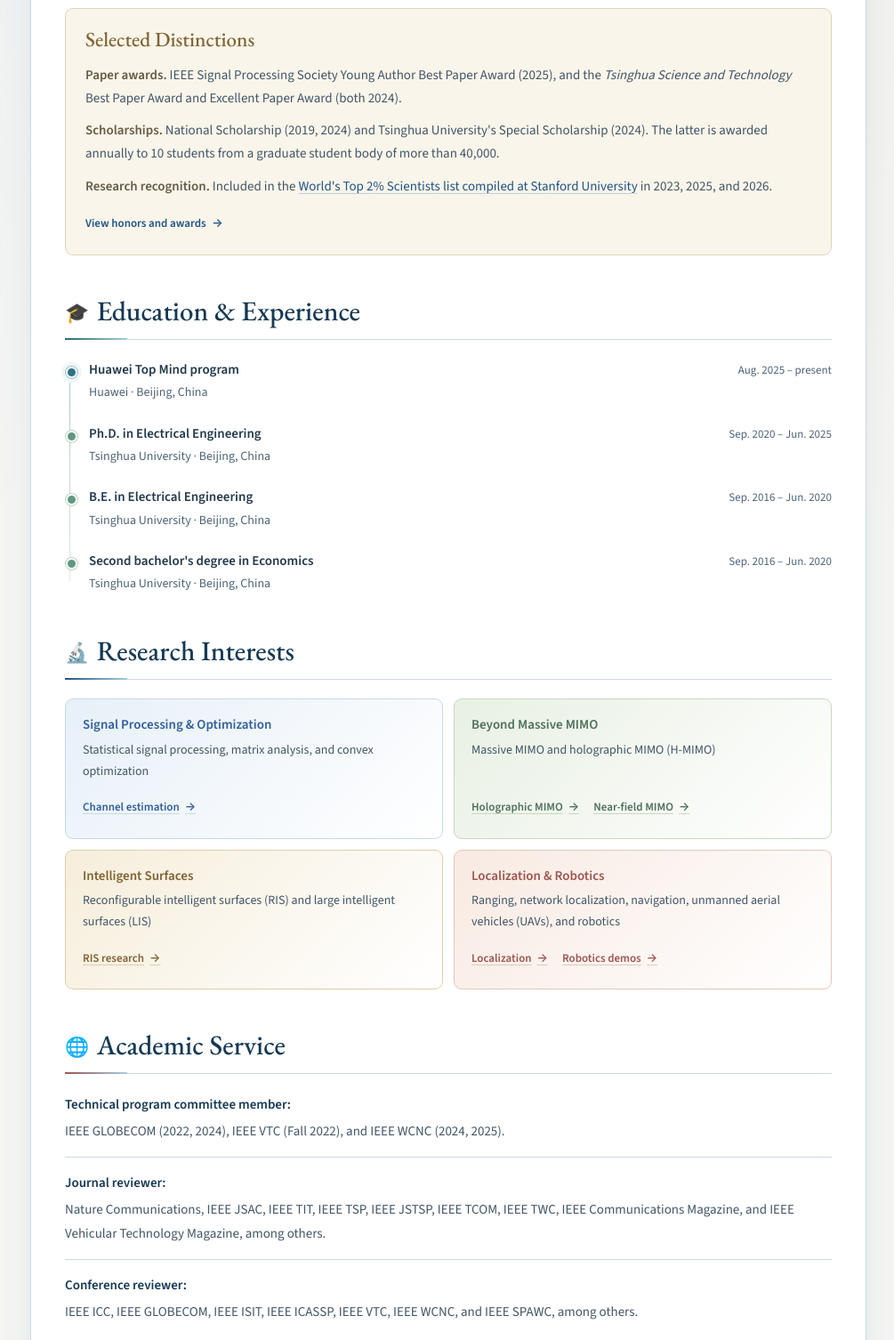
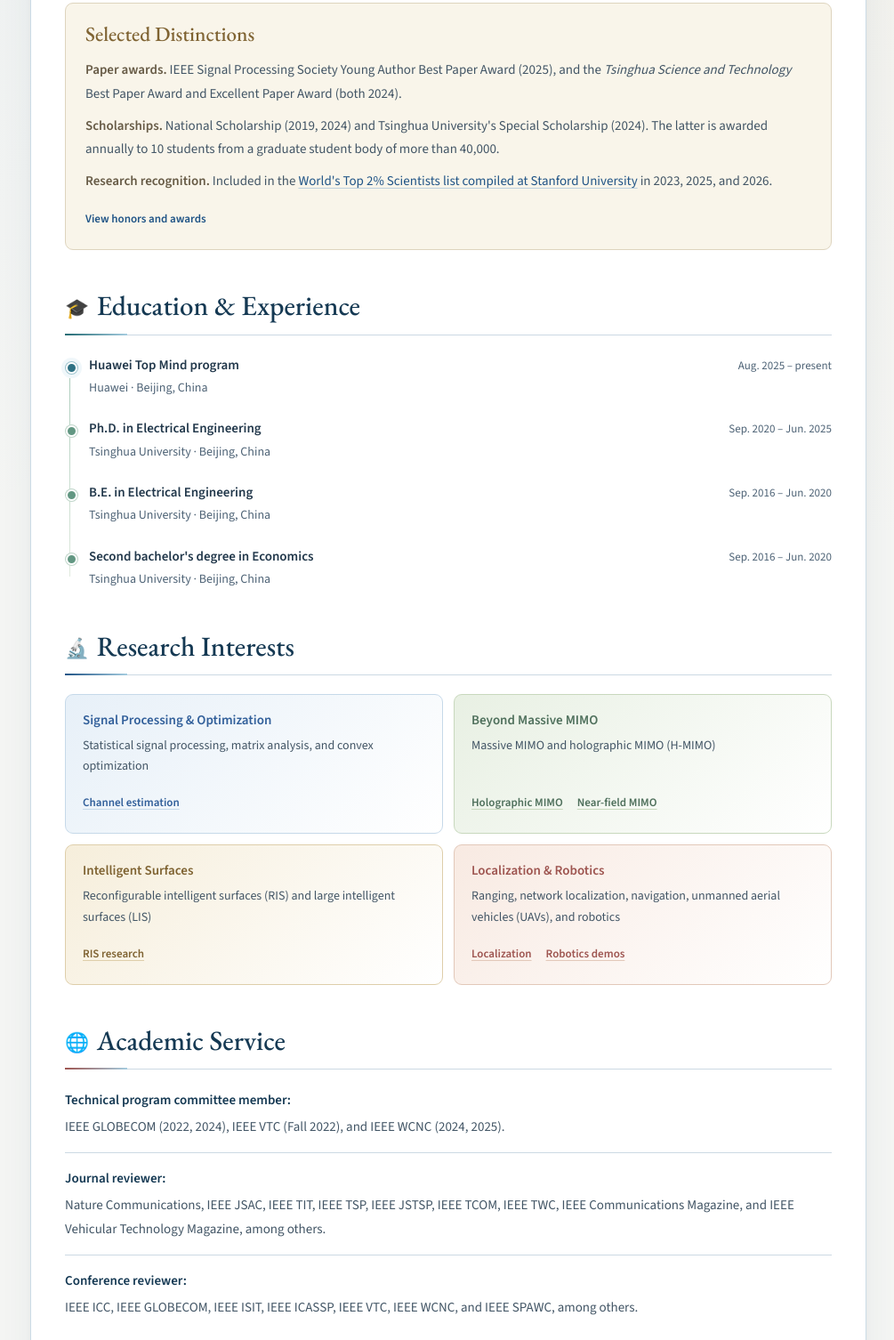
Before and after one commit to zhangzij15/zhangzij15.github.io, a plain HTML site: page index.html in a window 1280 px wide. Shown: the part 922-2428 px from the top of the page at 89% size, without its empty margins (274-1279 px from the left). Drawn offline with Linux system fonts and the light colour scheme.

Commit message:
Remove decorative arrows from homepage navigation links

```diff
--- a/index.html
+++ b/index.html
@@ -21,7 +21,7 @@
 <article class="site-content" id="main-content" tabindex="-1"><div id="layout-content"><div id="toptitle" class="home-profile">
 <h1>Zijian Zhang <span lang="zh">张子健</span></h1>
 <p class="home-subtitle">Beyond Massive MIMO / Wireless Communications</p>
-<div class="home-quick-links"><a href="publications.html">Publications <span aria-hidden="true">→</span></a><a href="projects.html">Research projects <span aria-hidden="true">→</span></a><a href="publication-list.html">Full publication list <span aria-hidden="true">→</span></a></div>
+<div class="home-quick-links"><a href="publications.html">Publications</a><a href="projects.html">Research projects</a><a href="publication-list.html">Full publication list</a></div>
 </div>
 <nav class="home-page-nav" aria-label="On this page"><span>On this page</span><a href="#about-heading">About</a><a href="#education-heading">Experience</a><a href="#research-interests-heading">Research</a><a href="#academic-service-heading">Service</a><a href="#contact-heading">Contact</a></nav>
 <h2 id="about-heading"><span class="decorative-emoji" aria-hidden="true">👋</span>About</h2>
@@ -37,7 +37,7 @@
 <li><strong>Scholarships.</strong> National Scholarship (2019, 2024) and Tsinghua University's Special Scholarship (2024). The latter is awarded annually to 10 students from a graduate student body of more than 40,000.</li>
 <li><strong>Research recognition.</strong> Included in the <a href="https://www.topresearcherslist.com/Home/Profile?AuthFull=Zhang,%20Zijian&amp;FirstYear=2008">World's Top 2% Scientists list compiled at Stanford University</a> in 2023, 2025, and 2026.</li>
 </ul>
-<a class="home-detail-link" href="awards.html">View honors and awards <span aria-hidden="true">→</span></a>
+<a class="home-detail-link" href="awards.html">View honors and awards</a>
 </section>
 <h2 id="education-heading"><span class="decorative-emoji" aria-hidden="true">🎓</span>Education &amp; Experience</h2>
 <ul class="education-timeline">
@@ -52,13 +52,13 @@
 </ul>
 <h2 id="research-interests-heading"><span class="decorative-emoji" aria-hidden="true">🔬</span>Research Interests</h2>
 <ul class="research-interest-grid">
-<li><h3>Signal Processing &amp; Optimization</h3><p>Statistical signal processing, matrix analysis, and convex optimization</p><div class="research-topic-links"><a href="projects.html#channel-estimation">Channel estimation <span aria-hidden="true">→</span></a></div>
+<li><h3>Signal Processing &amp; Optimization</h3><p>Statistical signal processing, matrix analysis, and convex optimization</p><div class="research-topic-links"><a href="projects.html#channel-estimation">Channel estimation</a></div>
 </li>
-<li><h3>Beyond Massive MIMO</h3><p>Massive MIMO and holographic MIMO (H-MIMO)</p><div class="research-topic-links"><a href="projects.html#holographic-mimo">Holographic MIMO <span aria-hidden="true">→</span></a><a href="projects.html#near-field">Near-field MIMO <span aria-hidden="true">→</span></a></div>
+<li><h3>Beyond Massive MIMO</h3><p>Massive MIMO and holographic MIMO (H-MIMO)</p><div class="research-topic-links"><a href="projects.html#holographic-mimo">Holographic MIMO</a><a href="projects.html#near-field">Near-field MIMO</a></div>
 </li>
-<li><h3>Intelligent Surfaces</h3><p>Reconfigurable intelligent surfaces (RIS) and large intelligent surfaces (LIS)</p><div class="research-topic-links"><a href="projects.html#intelligent-surfaces">RIS research <span aria-hidden="true">→</span></a></div>
+<li><h3>Intelligent Surfaces</h3><p>Reconfigurable intelligent surfaces (RIS) and large intelligent surfaces (LIS)</p><div class="research-topic-links"><a href="projects.html#intelligent-surfaces">RIS research</a></div>
 </li>
-<li><h3>Localization &amp; Robotics</h3><p>Ranging, network localization, navigation, unmanned aerial vehicles (UAVs), and robotics</p><div class="research-topic-links"><a href="projects.html#localization-radio-maps">Localization <span aria-hidden="true">→</span></a><a href="demos.html">Robotics demos <span aria-hidden="true">→</span></a></div>
+<li><h3>Localization &amp; Robotics</h3><p>Ranging, network localization, navigation, unmanned aerial vehicles (UAVs), and robotics</p><div class="research-topic-links"><a href="projects.html#localization-radio-maps">Localization</a><a href="demos.html">Robotics demos</a></div>
 </li>
 </ul>
 <h2 id="academic-service-heading"><span class="decorative-emoji" aria-hidden="true">🌐</span>Academic Service</h2>
@@ -75,7 +75,7 @@
 <section class="home-contact-email" aria-labelledby="email-heading">
 <h3 id="email-heading">Email &amp; Collaboration</h3>
 <p>Research collaboration inquiries are welcome.</p>
-<a class="home-email-link" href="mailto:zhangzij15@tsinghua.org.cn">zhangzij15@tsinghua.org.cn <span aria-hidden="true">↗</span></a>
+<a class="home-email-link" href="mailto:zhangzij15@tsinghua.org.cn">zhangzij15@tsinghua.org.cn</a>
 </section>
 <section class="home-contact-address" aria-labelledby="address-heading">
 <h3 id="address-heading">Correspondence Address</h3>
```
Also changed, not shown: projects.html (+1 -1 lines), publications.html (+1 -1 lines).
